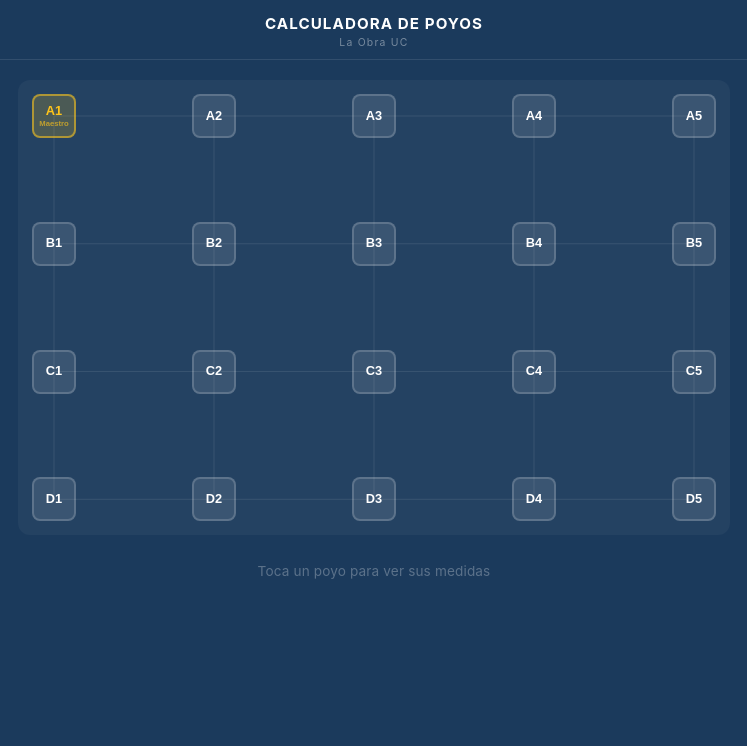
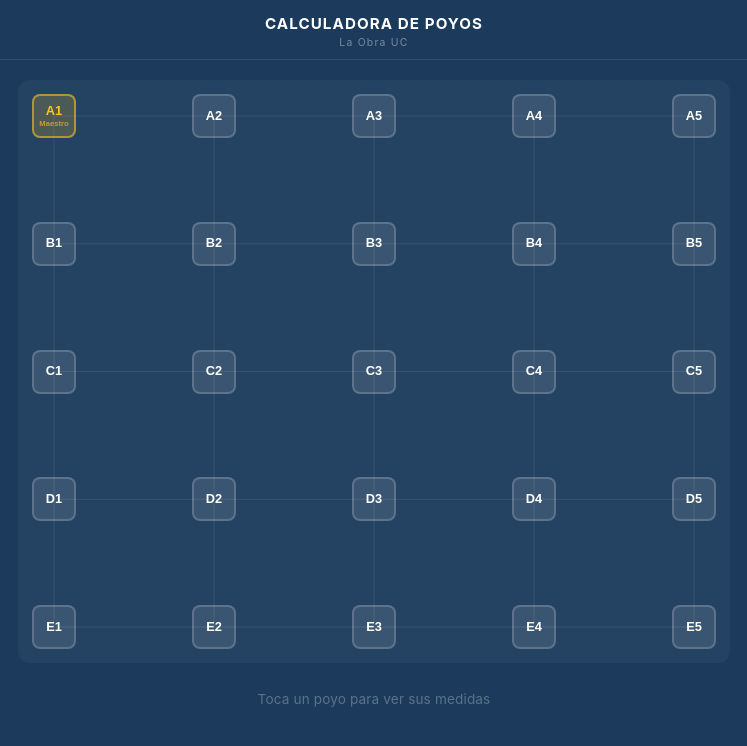
Before and after one commit to pfrr535-png/calculadora-poyos, a plain HTML site: page index.html in a window 1280 px wide. Shown: the whole page, without its empty margins (266-1013 px from the left). Drawn offline with Linux system fonts and the light colour scheme.

Commit message:
agregar fila E a la grilla de poyos

```diff
--- a/index.html
+++ b/index.html
@@ -140,10 +140,10 @@ header{
   const COL_SEP = 151.4;
   const ROW_SEP = 120.9;
   const PAD = 36;
-  const ROWS = ['A','B','C','D'];
+  const ROWS = ['A','B','C','D','E'];
   const COLS = [1,2,3,4,5];
   const GRID_W = 4 * COL_SEP;
-  const GRID_H = 3 * ROW_SEP;
+  const GRID_H = 4 * ROW_SEP;
 
   const TRI = {
     A5:['A1','D1'], D1:['A1','A5'], D5:['A1','D1'],
@@ -152,7 +152,8 @@ header{
     D2:['D1','A1'], D3:['D1','A1'], D4:['D1','A1'],
     B5:['A5','A1'], C5:['A5','A1'],
     B2:['A1','A2'], B3:['A1','A3'], B4:['A1','A4'],
-    C2:['A1','A2'], C3:['A1','A3'], C4:['A1','A4']
+    C2:['A1','A2'], C3:['A1','A3'], C4:['A1','A4'],
+    E1:['A1','A5'], E2:['E1','A1'], E3:['E1','A1'], E4:['E1','A1'], E5:['A1','E1']
   };
 
   const gc  = document.getElementById('gc');
@@ -227,7 +228,7 @@ header{
       }
     });
     COLS.forEach(c => {
-      for (let r = 0; r < 3; r++) {
+      for (let r = 0; r < 4; r++) {
         addLine(g, scr(raw(ROWS[r]+c)), scr(raw(ROWS[r+1]+c)), '#fff', 1);
       }
     });
```
